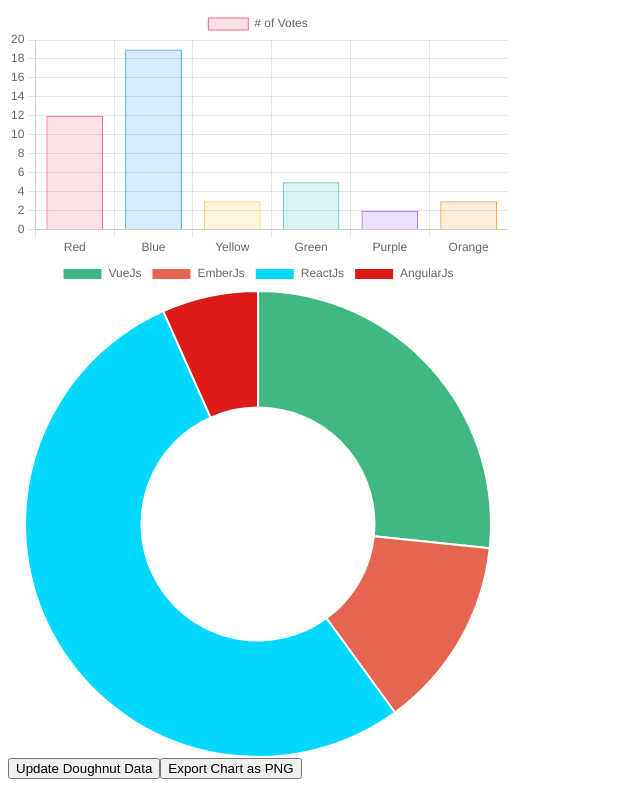
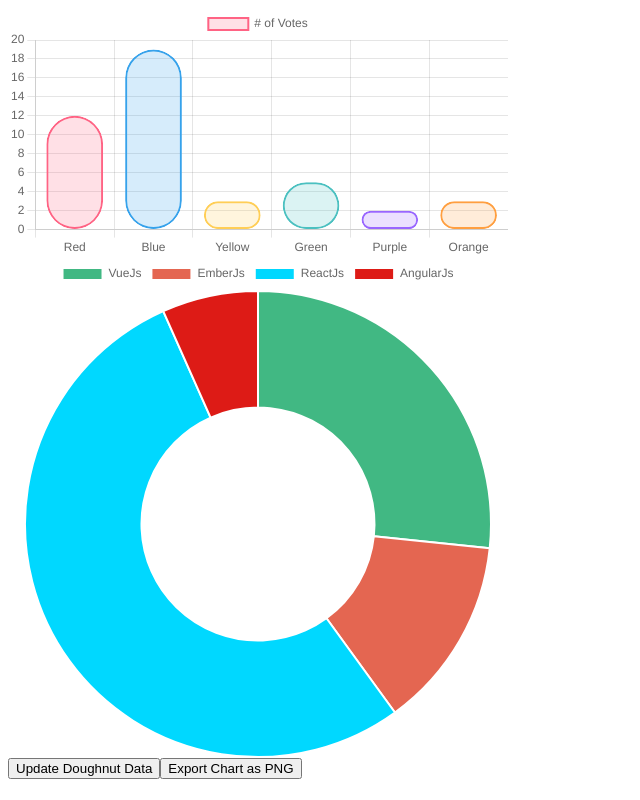
Before and after one commit to J-T-McC/vue3-chartjs, a Vue app: page / in a window 1280 px wide. Shown: the whole page, without its empty margins (0-640 px from the left). Built offline with nearby package versions, Linux system fonts and the light colour scheme.

Commit message:
Updated example

```diff
--- a/src/App.vue
+++ b/src/App.vue
@@ -61,7 +61,7 @@ export default {
     let counter = 1
 
     const updateChart = () => {
-      localDoughnutChartOptions.options.title = {
+      localDoughnutChartOptions.options.plugins.title = {
         display: true,
         text: 'Loaded: ' + (counter++)
       }
--- a/src/charts.js
+++ b/src/charts.js
@@ -22,16 +22,16 @@ const barChart = {
         'rgba(153, 102, 255, 1)',
         'rgba(255, 159, 64, 1)'
       ],
-      borderWidth: 1
+      borderWidth: 2,
+      borderRadius: Number.MAX_VALUE,
+      borderSkipped: false,
     }]
   },
   options: {
     scales: {
-      yAxes: [{
-        ticks: {
-          beginAtZero: true
-        }
-      }]
+      x: {
+        beginAtZero: true
+      }
     }
   }
 }
@@ -54,7 +54,7 @@ const doughnutChart = {
     ]
   },
   options: {
-
+    plugins: {}
   }
 }
 
```
